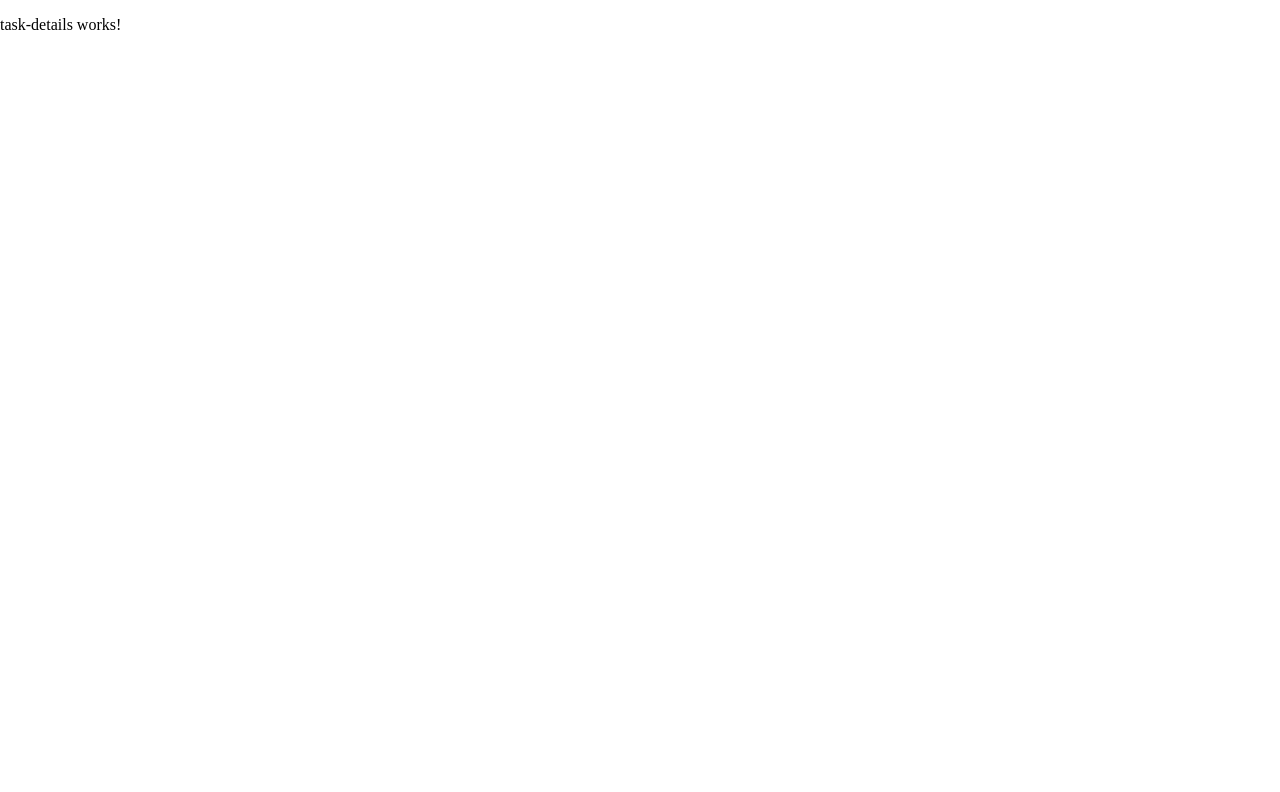
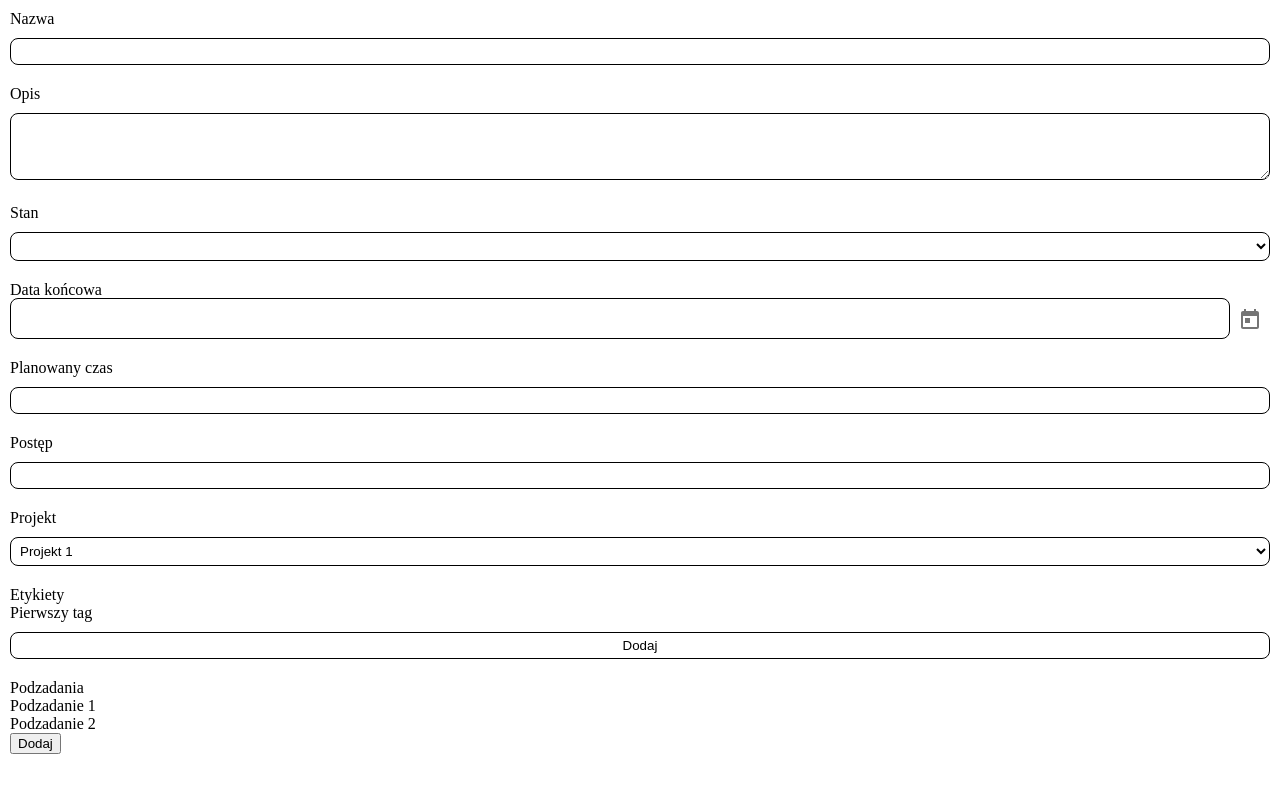
Before and after one commit to rdyszlewski/Paratime, an Angular app: page /task_details in a window 1280 px wide. Shown: the top 792 px of the page. Built offline with nearby package versions, Linux system fonts and the light colour scheme.

Commit message:
Task details view

```diff
--- a/src/app/app.module.ts
+++ b/src/app/app.module.ts
@@ -15,6 +15,7 @@ import {MatDatepickerModule} from '@angular/material/datepicker';
 import {MatFormFieldModule} from '@angular/material/form-field';
 import { MatNativeDateModule, MAT_DATE_LOCALE } from '@angular/material/core';
 import {MatInputModule} from '@angular/material/input';
+import {MatTooltipModule} from '@angular/material/tooltip';
 import { FormsModule } from '@angular/forms';
 
 @NgModule({
@@ -36,7 +37,8 @@ import { FormsModule } from '@angular/forms';
     MatFormFieldModule,
     MatNativeDateModule,
     MatInputModule,
-    FormsModule
+    FormsModule,
+    MatTooltipModule
   ],
   providers: [{provide: MAT_DATE_LOCALE, useValue: 'pl-PL'},],
   bootstrap: [AppComponent]
--- a/src/app/models/task.ts
+++ b/src/app/models/task.ts
@@ -157,4 +157,6 @@ export class Task{
     public setProjectID(id: number){
         this.projectID = id;
     }
+
+
 }
--- a/src/app/project-details/project-details.component.css
+++ b/src/app/project-details/project-details.component.css
@@ -6,43 +6,6 @@
     margin-top: auto;
     margin-bottom: 0px;
     box-sizing: border-box;
-}
-
-.form-group{
-    display: block;
-    width: 100%;
-    padding: 10px;
-    box-sizing: border-box;
-}
-
-.form-label{
-    display: block;
-}
-
-.form-control{
-    width: 100%;
-    box-sizing: border-box;
-    padding: 5px;
-    margin-top: 10px;
-    border-radius: 8px;
-    background-color: white;
-    border: 1px solid black;
-}
-
-#description{
-    height: 5em;
-}
-
-.datepicker-container{
-    display: flex;
-}
-
-.form-button{
-    margin: 10px;
-    height: 3em;
-    width: 10em;
-    border-radius: 8px;
-    border: 1px solid black;
 }
 
 .buttons-section{
--- /dev/null
+++ b/src/app/task-details/model.ts
@@ -0,0 +1,55 @@
+import { Task } from 'app/models/task';
+import { Project } from 'app/models/project';
+import { Tag } from 'app/models/tag';
+
+export class TaskDetails{
+    private task: Task = new Task();
+    private projects: Project[] = [];
+    private selectedProject: Project;
+    private tags: Tag[] = [];
+
+    private subtaskEditing:boolean = false;
+
+    public getTask():Task{
+        return this.task;
+    }
+
+    public setTask(task:Task){
+        this.task = task;
+    }
+
+    public getProjects():Project[]{
+        return this.projects;
+    }
+
+    public setProjects(projects: Project[]){
+        this.projects = projects;
+    }
+
+    public getSelectedProjectId(){
+        if(this.selectedProject){
+            return this.selectedProject.getId();
+        }
+        return -1;
+    }
+
+    public setSelectedProject(project:Project){
+        this.selectedProject = project;
+    }
+
+    public getTags():Tag[]{
+        return this.tags;
+    }
+
+    public setTags(tags: Tag[]){
+        this.tags = tags;
+    }
+
+    public isSubtaskEditing(){
+        return this.subtaskEditing;
+    }
+
+    public toggleSubtaskEditing(){
+        this.subtaskEditing = !this.subtaskEditing;
+    }
+}
--- a/src/app/task-details/task-details.component.html
+++ b/src/app/task-details/task-details.component.html
@@ -1 +1,89 @@
-<p>task-details works!</p>
+<div class="task-details">
+    <form class="form">
+        <div class="form-group">
+            <label class="form-label" for="name">Nazwa</label>
+            <input type="text" class="form-control" id="name" name='name'
+            (ngModel)='model.getTask().getName()' (ngModelChange)="model.getTask().setName($event)">
+        </div>
+
+        <div class="form-group">
+            <label class="form-label" for="description">Opis</label>
+            <textarea class="form-control" id="description" name="description"
+            (ngModel)='model.getTask().getDescription()' (ngModelChange)="model.getTask().setDescription($event)"></textarea>
+        </div>
+
+        <div class='form-group'>
+            <label class="form-label" for='status'>Stan</label>
+            <select class="form-control" id="status" name="status"
+            (ngModel)='getStatus()'>
+                <option value="started">Aktywny</option>
+                <option value="ended">Zakończony</option>
+                <option value="canceled">Anulowany</option>
+                <option value="awaiting">Oczekujący</option>
+            </select>
+        </div>
+
+        <div class="form-group">
+            <label class="form-label" for="end-date">Data końcowa</label>
+            <div class="datepicker-container">
+                <input matInput class='form-control' id="end-date" name="end-date" [matDatepicker]="endDatePicker"
+                (ngModel)='model.getTask().getEndDate()' (ngModelChange)="model.getTask().setEndDate($event)">
+                <mat-datepicker-toggle [for]="endDatePicker" class="datepicker"></mat-datepicker-toggle>
+                <mat-datepicker #endDatePicker></mat-datepicker>
+            </div>
+        </div>
+
+        <div class="form-group">
+            <label class="form-label" for="planned_time">Planowany czas</label>
+            <input type='number' class="form-control" id="planned_time" name="planned_time"
+            (ngModel)="model.getTask().getPlannedTime()" (ngModelChange)="model.getTask().setPlannedTime($event)">
+        </div>
+
+        <div class="form-group" [hidden]="model.getTask().getId() == null">
+            <label class="form-label" for="process">Postęp</label>
+            <input type='number' max='100' min="0" class="form-control" id="process" name="process"
+            (ngModel)="model.getTask().getPlannedTime()" (ngModelChange)="model.getTask().setProgress($event)">
+        </div>
+
+        <div class="form-group">
+            <label class="form-label" for="project">Projekt</label>
+            <select class="form-control" id="project" name="project">
+                <option *ngFor="let project of model.getProjects()" value="{{project.getId()}}">{{project.getName()}}</option>
+            </select>
+        </div>
+
+        <div class="form-group">
+            <label class="form-label" for="labels">Etykiety</label>
+            <div class="labels-list">
+                <!-- TODO: przerobić to jakoś lepiej -->
+                <div *ngFor="let label of model.getTask().getTags()">
+                    {{label.getName()}}
+                </div>
+            </div>
+            <button class="form-control" id="labels" name="labels" [matMenuTriggerFor]="appMenu">Dodaj</button>
+        </div>
+
+        <div class="form-group">
+            <label class="form-label" for="subtasks">Podzadania</label>
+            <div class="subtasks-list">
+                <!-- TODO: dostosować wygląd  -->
+                <div *ngFor="let substask of model.getTask().getSubtasks()">
+                    {{substask.getName()}}
+                </div>
+            </div>
+            <input type="text" class="form-control" id="subtask" [hidden]="!model.isSubtaskEditing()">
+            <div class="buttons-container">
+                <button class="button" id="add-subtask-button" [hidden]="model.isSubtaskEditing()"
+                (click)="addNewSubtask()">
+                    Dodaj
+                </button>
+                <button class="button" id="cancel-subtask-button" [hidden]="!model.isSubtaskEditing()">Anuluj</button>
+                <button class="button" id="save-subtask-button" [hidden]="!model.isSubtaskEditing()">Zapisz</button>
+            </div>
+        </div>
+    </form>
+</div>
+
+<mat-menu #appMenu="matMenu" class="my-menu">
+    <button mat-menu-item *ngFor="let label of model.getTags()" class="form-control">{{label.getName()}}</button>
+</mat-menu>
--- a/src/app/task-details/task-details.component.ts
+++ b/src/app/task-details/task-details.component.ts
@@ -1,4 +1,10 @@
 import { Component, OnInit } from '@angular/core';
+import { Task } from 'app/models/task';
+import { Status } from 'app/models/status';
+import { Project } from 'app/models/project';
+import { Tag } from 'app/models/tag';
+import { Subtask } from 'app/models/subtask';
+import { TaskDetails } from './model';
 
 @Component({
   selector: 'app-task-details',
@@ -7,9 +13,66 @@ import { Component, OnInit } from '@angular/core';
 })
 export class TaskDetailsComponent implements OnInit {
 
+  public model: TaskDetails = new TaskDetails();
+
+  // public task:Task = new Task();
+  // public projects:Project[] = [];
+  // public tags: Tag[] = [];
+  // TODO: utworzyć model, zaznaczyć wybrany model
+
   constructor() { }
 
   ngOnInit(): void {
+    let project1 = new Project("Projekt 1");
+    project1.setId(1);
+    let project2 = new Project("Projekt 2");
+    project2.setId(2);
+    let project3 = new Project("Projekt 3");
+    project3.setId(3);
+    this.model.getProjects().push(project1);
+    this.model.getProjects().push(project2);
+    this.model.getProjects().push(project3);
+
+
+    let tag1 = new Tag("Pierwszy tag");
+    tag1.setId(1);
+    let tag2 = new Tag("Drugi tag");
+    tag2.setId(2);
+
+    this.model.getTags().push(tag1);
+    this.model.getTags().push(tag2);
+
+    this.model.getTask().addTag(tag1);
+
+    let subtask1 = new Subtask("Podzadanie 1", "Jakiś opis", Status.ENDED);
+    let subtask2 = new Subtask("Podzadanie 2", "Jakiś opis", Status.STARTED);
+    this.model.getTask().addSubtask(subtask1);
+    this.model.getTask().addSubtask(subtask2);
+  }
+
+  public getStatus(){
+    return this.getStatusValue(this.model.getTask().getStatus());
+  }
+
+  // TODO: przenieść to do innej klasy, ponieważ ProjectDetailsComponent również z tego korzysta
+  private getStatusValue(status:Status): string{
+    switch(status){
+      case Status.STARTED:
+        return 'started';
+      case Status.ENDED:
+        return 'ended';
+      case Status.CANCELED:
+        return 'canceled';
+      case Status.AWAITING:
+        return 'awaiting';
+      default:
+        return 'awaiting';
+    }
+  }
+
+  public addNewSubtask(){
+    this.model.toggleSubtaskEditing();
+    // TODO: ustawić focus na polu tekstowym
   }
 
 }
--- a/src/app/tasks/tasks.component.css
+++ b/src/app/tasks/tasks.component.css
@@ -45,6 +45,10 @@
     margin: 5px;
 }
 
+.task-subtask{
+    width: auto;
+}
+
 .filter-container{
     margin: 5px;
 }
--- a/src/app/tasks/tasks.component.ts
+++ b/src/app/tasks/tasks.component.ts
@@ -21,7 +21,11 @@ export class TasksComponent implements OnInit {
     let task1 = new Task("Jeden", "Coś tam", Status.CANCELED);
     task1.setEndDate(new Date());
     let subtask1 = new Subtask("Podzadanie 1","Opisik",Status.STARTED);
+    let subtask2 = new Subtask("Podzadanie 2", "Coś", Status.ENDED);
+    let subtask3 = new Subtask("Podzadanie 3", "Coś 2", Status.AWAITING);
     task1.addSubtask(subtask1);
+    task1.addSubtask(subtask2);
+    task1.addSubtask(subtask3);
     let task2 = new Task("Dwa", "Dłuższy opis", Status.STARTED);
     this.project.addTask(task1);
     this.project.addTask(task2);
@@ -80,4 +84,25 @@ export class TasksComponent implements OnInit {
     // TODO: zamknać dymek z podzadaniami
     console.log("Zamknięto podzadania")
   }
+
+  getFinishedSubtasks(task:Task){
+    let finishedSubtask = task.getSubtasks().filter(x=>x.getStatus()==Status.ENDED);
+    return finishedSubtask.length;
+  }
+
+  getEndDateText(task:Task){
+    // TODO: zrobić odpowiedni format
+    return task.getEndDate().toDateString();
+  }
+
+  getSubtasksList(task:Task){
+    // TODO: spróbować zrobić tooltipa z html
+    let text = "";
+    task.getSubtasks().forEach(subtask=>{
+      text += subtask.getName();
+      text += "\n";
+      text += "\n";
+    });
+    return text;
+  }
 }
--- a/src/styles.css
+++ b/src/styles.css
@@ -6,3 +6,45 @@ html, body{
 
 /* html, body { height: 100%; } */
 /* body { margin: 0; font-family: Roboto, "Helvetica Neue", sans-serif; } */
+
+.form-group{
+    display: block;
+    width: 100%;
+    padding: 10px;
+    box-sizing: border-box;
+}
+
+.form-label{
+    display: block;
+}
+
+.form-control{
+    width: 100%;
+    box-sizing: border-box;
+    padding: 5px;
+    margin-top: 10px;
+    border-radius: 8px;
+    background-color: white;
+    border: 1px solid black;
+}
+
+.datepicker-container{
+    display: flex;
+}
+
+#description{
+    height: 5em;
+}
+
+.form{
+    margin-bottom: 0px;
+    margin-top:auto;
+}
+
+.form-button{
+    margin: 10px;
+    height: 3em;
+    width: 10em;
+    border-radius: 8px;
+    border: 1px solid black;
+}
```
Also changed, not shown: src/app/tasks/tasks.component.html (+9 -5 lines).
